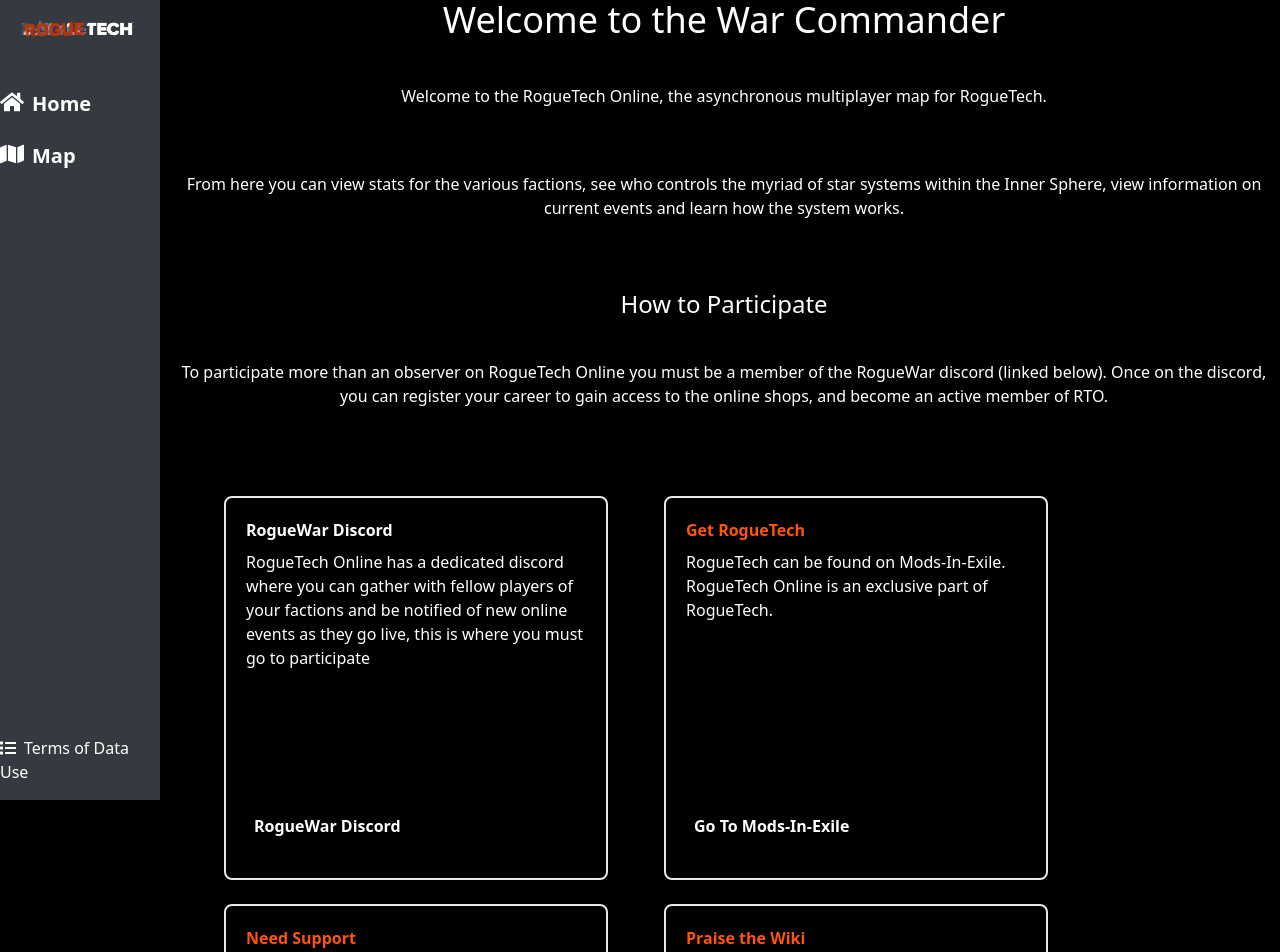
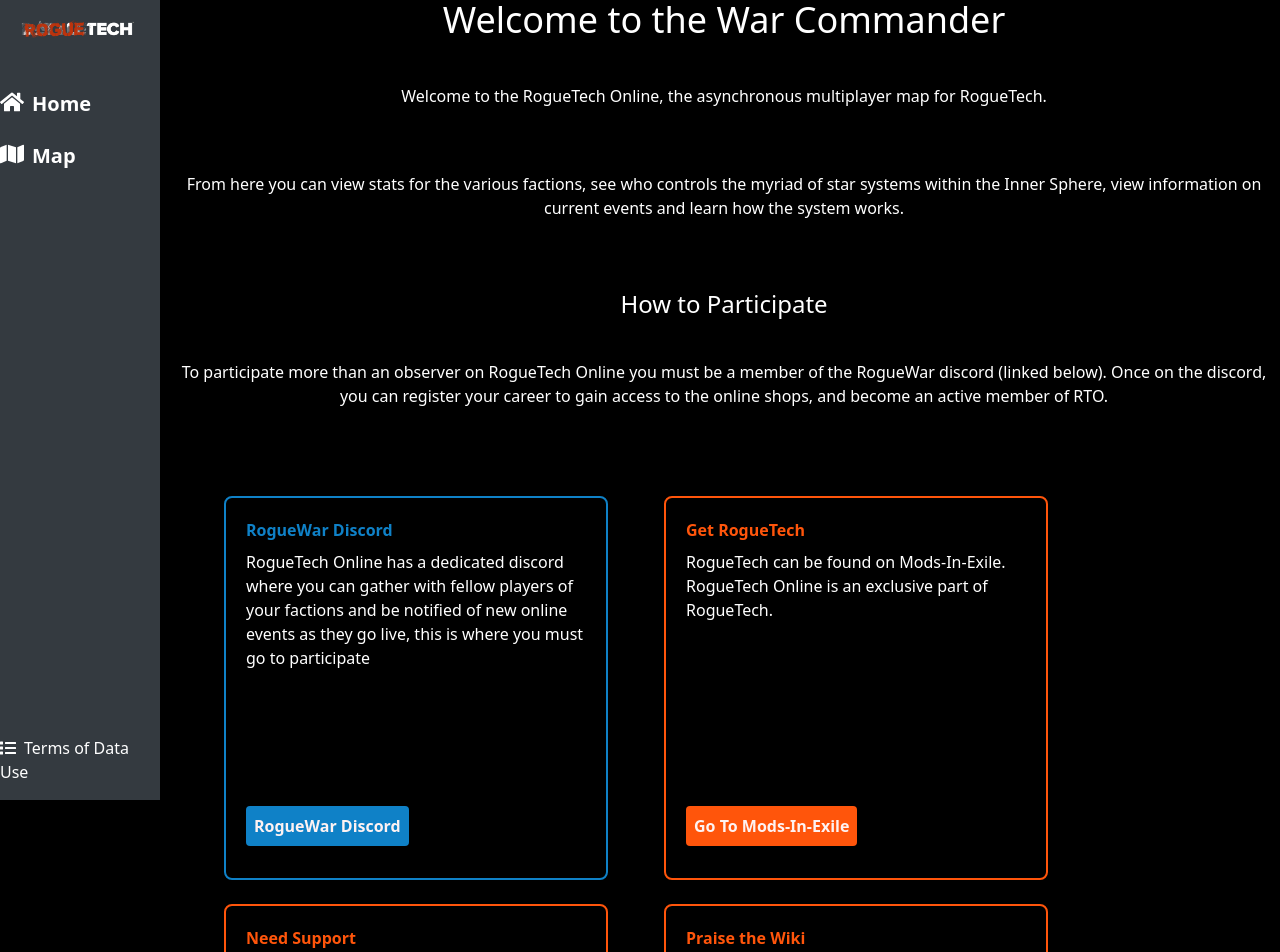
Before and after one commit to BattletechModders/RogueTechWarMap, a React (Vite) app: page / in a window 1280 px wide. Shown: the top 952 px of the page. Built offline with nearby package versions, Linux system fonts and the light colour scheme.

Commit message:
Fix formatting

```diff
--- a/src/components/pages/Home.tsx
+++ b/src/components/pages/Home.tsx
@@ -27,23 +27,23 @@
   buttonUri,
   children,
 }: React.PropsWithChildren<HomeCardInterface>) {
-  const borderColor = `border${style}`;
-  const buttonColor = `button${style}`;
-  const textColor = `text${style}`;
+  const borderColor =
+    style === CardStyle.Primary ? 'border-primary' : 'border-info';
+  const buttonColor =
+    style === CardStyle.Primary ? 'button-primary' : 'button-info';
+  const textColor = style === CardStyle.Primary ? 'text-primary' : 'text-info';
 
   return (
     <Card
-      className={`mt-6 w-96 h-56 border-2 ${borderColor} p-5 rounded-lg ml-14 inline-block h-96 relative`}
+      className={`mt-6 w-96 h-56 border-2 ${borderColor} p-5 rounded-lg ml-14 inline-block h-96 relative grow-0`}
     >
       <CardHeader className={`relative font-bold ${textColor}`}>
         {heading}
       </CardHeader>
-
       <CardBody className="relative pt-2">{children}</CardBody>
-
       <CardFooter className="pt-10 absolute inset-x-5 bottom-8 ">
         <a target="_blank" href={buttonUri}>
-          <Button className={`${buttonColor} rounded p-2`}>
+          <Button className={`text-red-50 ${buttonColor} rounded p-2`}>
             {buttonLabel}
           </Button>
         </a>
```
Also changed, not shown: src/main.tsx (+6 -6 lines).
